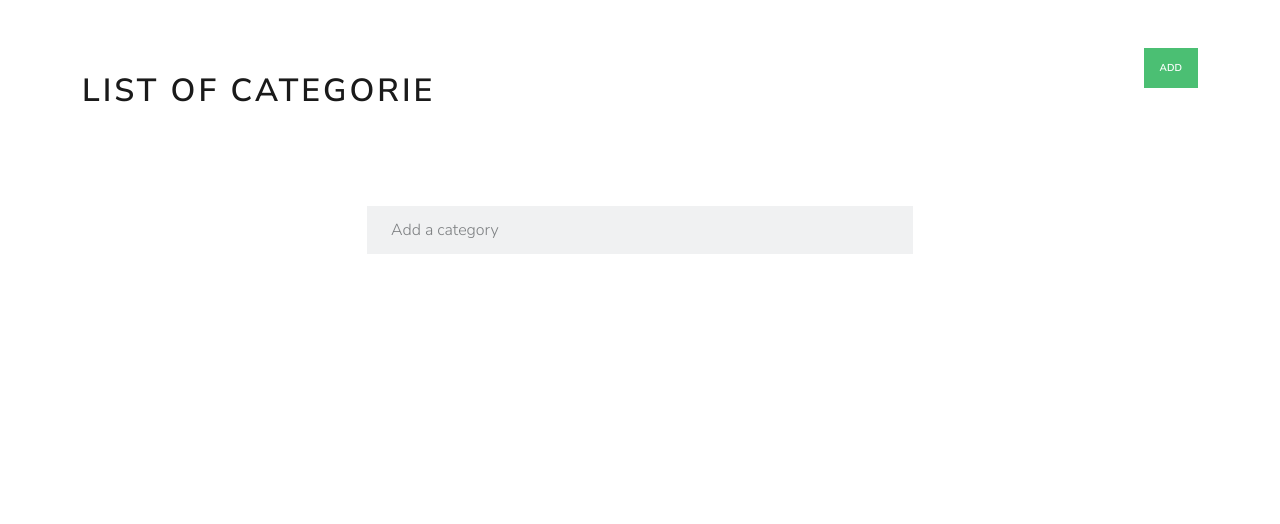
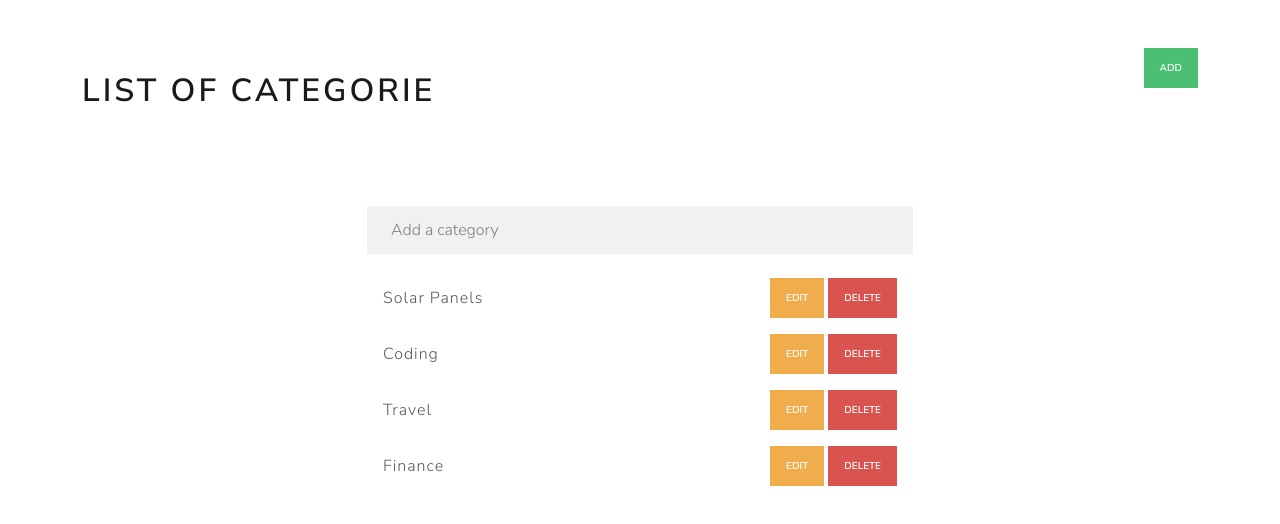
Before and after one commit to mohamedchibani/blog-management-system-ng16-signals, an Angular app: page / in a window 1280 px wide. Shown: the top 524 px of the page. Built offline with nearby package versions, Linux system fonts and the light colour scheme; data requests are answered from the project's data file.

Commit message:
displaying the categories

```diff
--- a/src/app/blog/components/categories/categories.component.html
+++ b/src/app/blog/components/categories/categories.component.html
@@ -20,7 +20,15 @@
       placeholder="Add a category"
     />
     <ul class="list-group">
-      <li class="list-group-item"></li>
+      <li class="list-group-item" *ngFor="let category of catgories()">
+        <div class="row">
+          <div class="col mt-2">{{ category.label }}</div>
+          <div class="col text-end">
+            <button class="btn btn-sm btn-warning me-1">Edit</button
+            ><button class="btn btn-sm btn-danger">Delete</button>
+          </div>
+        </div>
+      </li>
     </ul>
   </div>
 </div>
--- a/src/app/blog/components/categories/categories.component.ts
+++ b/src/app/blog/components/categories/categories.component.ts
@@ -1,5 +1,5 @@
 import { CategoryService } from './../../services/category.service';
-import { Component, signal, inject } from '@angular/core';
+import { Component, signal, inject, OnInit } from '@angular/core';
 import { Category } from '../../models/category';
 
 @Component({
@@ -7,7 +7,13 @@ import { Category } from '../../models/category';
   templateUrl: './categories.component.html',
   styleUrls: ['./categories.component.css'],
 })
-export class CategoriesComponent {
+export class CategoriesComponent implements OnInit {
+  ngOnInit(): void {
+    this.categoryService.getAll().subscribe((res) => {
+      this.catgories.set(res);
+    });
+  }
+
   label = signal('');
   catgories = signal<Category[]>([]);
 
@@ -19,8 +25,8 @@ export class CategoriesComponent {
     };
 
     this.categoryService.persist(category).subscribe((res) => {
-      console.log(res);
       this.label.set('');
+      this.catgories.mutate((data) => data.push(res));
     });
   }
 }
--- a/src/data/db.json
+++ b/src/data/db.json
@@ -14,6 +14,10 @@
     {
       "id": "5e03",
       "label": "Travel"
+    },
+    {
+      "id": "db8e",
+      "label": "Finance"
     }
   ],
   "tags": []
```
